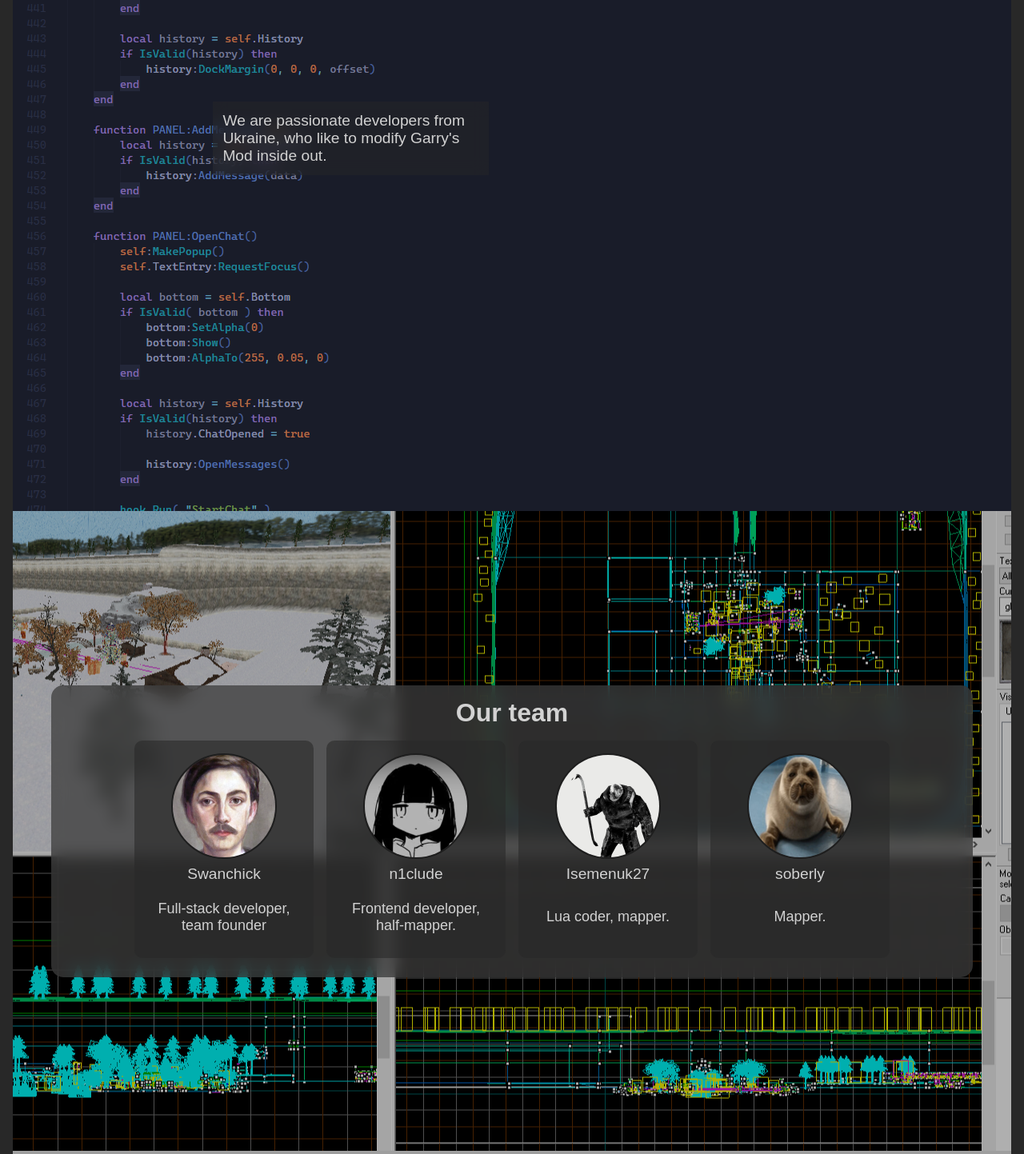
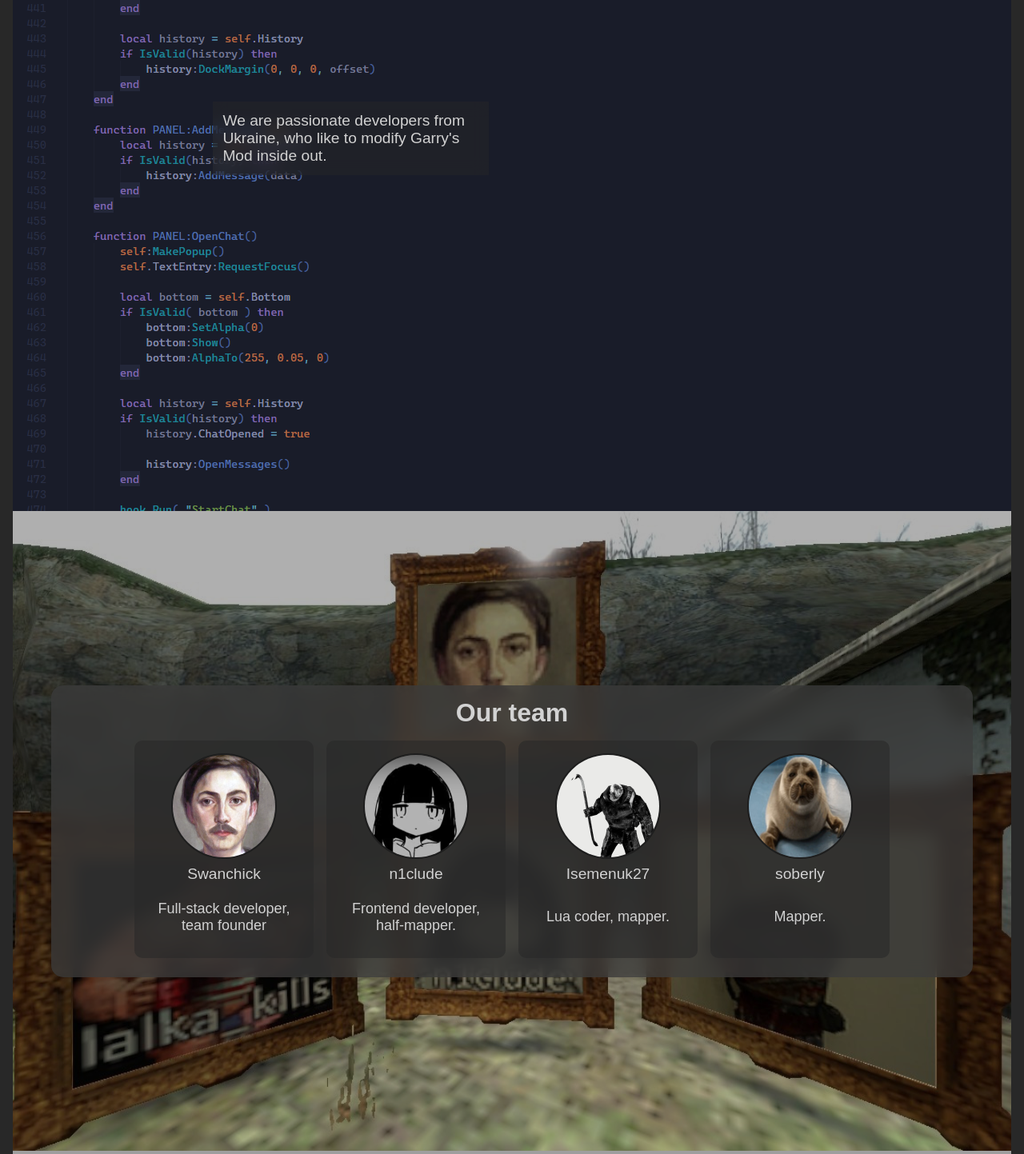
Before and after one commit to Prostir-Team/web-prostir, a Flask app: page / in a window 1280 px wide. Shown: the part 218-1661 px from the top of the page at 80% size. Run offline with Flask 2, Linux system fonts and the light colour scheme; some web fonts are replaced; grey boxes are pictures that could not be loaded.

Commit message:
Swap screenshot for team showcase

```diff
--- a/static/css/style.css
+++ b/static/css/style.css
@@ -101,10 +101,11 @@ nav {
     max-width: 100%;
     height: 50rem;
 
-    background-image: url("/static/img/prostir_img2.png");
+    background-image: url("/static/img/prostir_img4.png");
     background-color: rgb(175, 175, 175);
     background-blend-mode: multiply;
     background-position: center;
+    background-size: cover;
 }
 
 .team-showcase-container {
```
Also changed, not shown: static/img/prostir_img4.png (added).
